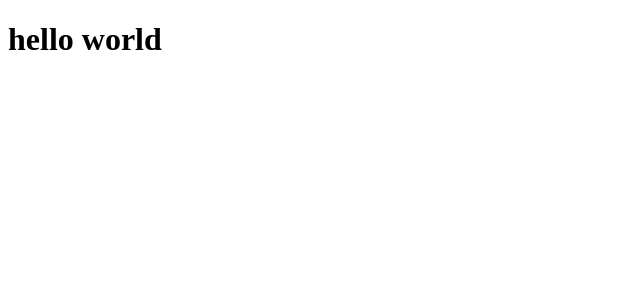
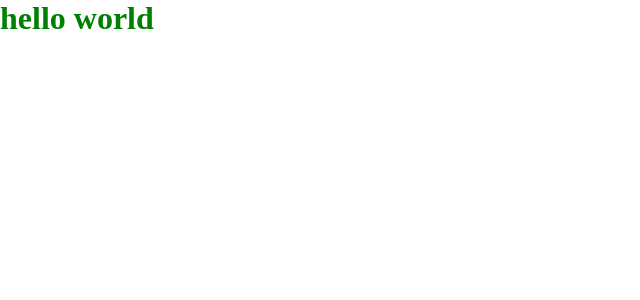
Before and after one commit to HuangStanley050/didactic-adventure, a React app: page / in a window 1280 px wide. Shown: the top 300 px of the page, without its empty margins (0-640 px from the left). Built offline with nearby package versions, Linux system fonts and the light colour scheme; the HTML template or start-up script is replaced by a standard one.

Commit message:
added css loader to webpack loader

```diff
--- /dev/null
+++ b/src/client/index.css
@@ -0,0 +1,6 @@
+* {
+  margin: 0;
+  padding: 0;
+  box-sizing: border-box;
+  color: green;
+}
--- a/src/client/index.js
+++ b/src/client/index.js
@@ -1,5 +1,6 @@
 import "core-js/stable";
 import "regenerator-runtime/runtime";
+import "./index.css";
 import React from "react";
 import ReactDOM from "react-dom";
 import App from "./App";
--- a/webpack.base.js
+++ b/webpack.base.js
@@ -4,6 +4,10 @@
   },
   module: {
     rules: [
+      {
+        test: /\.css$/,
+        use: ["style-loader", "css-loader"]
+      },
       {
         test: /\.(js|jsx)$/,
         exclude: /node_modules/,
```
